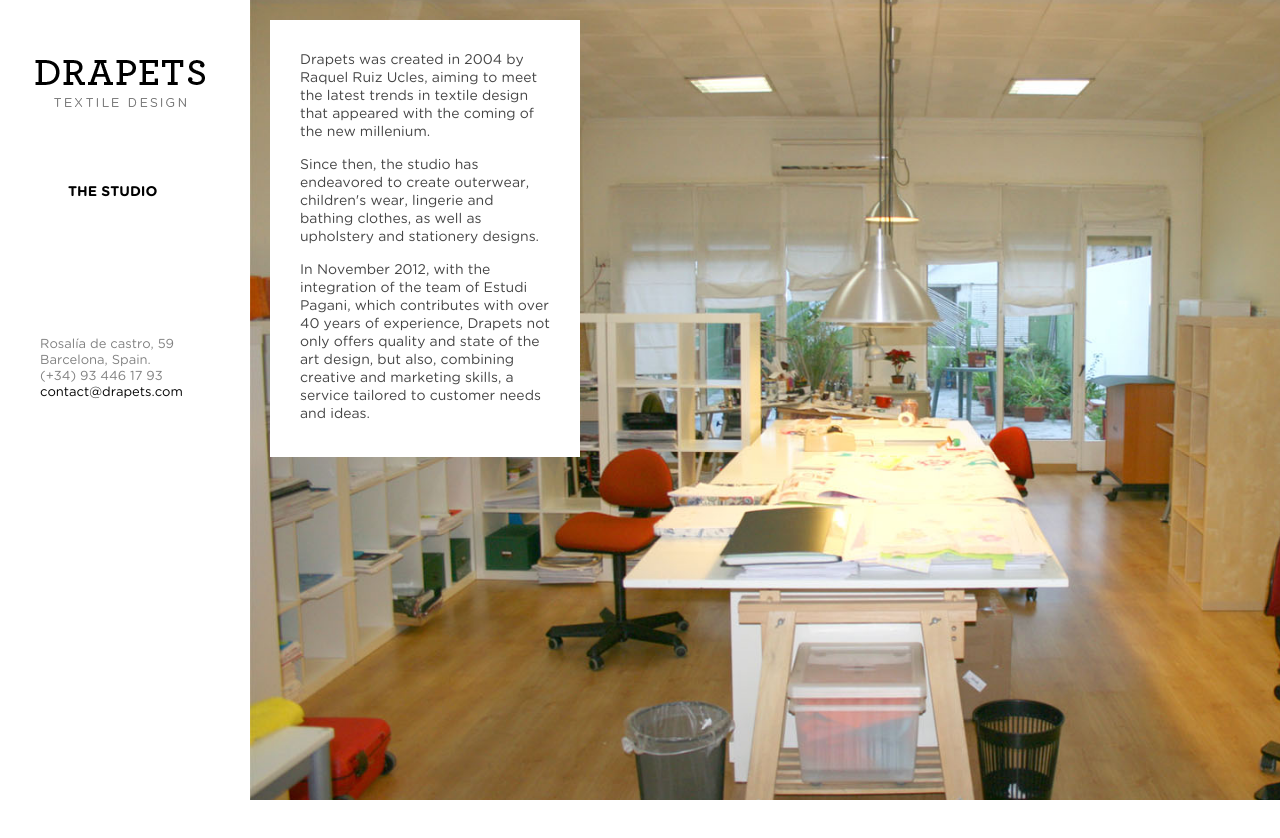
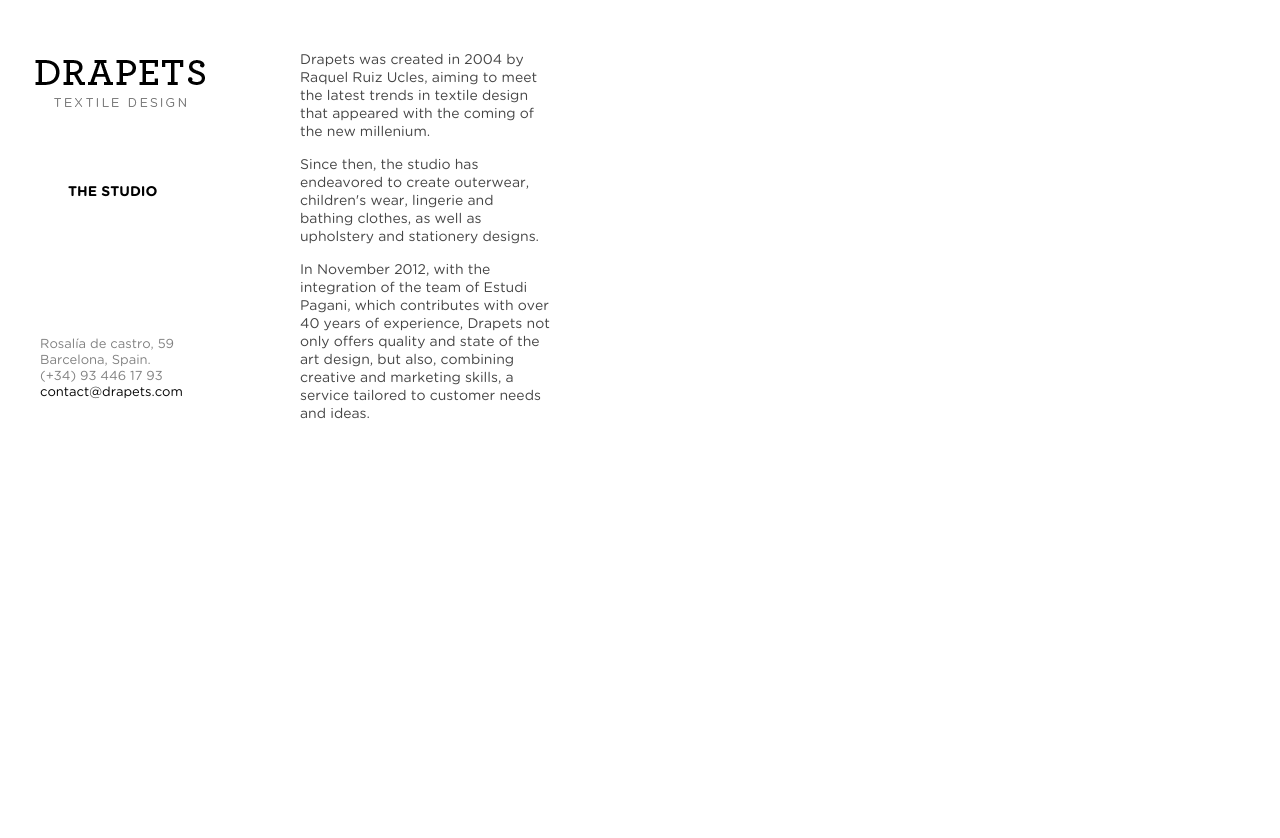
Before and after one commit to drapets/drapets.github.com, a plain HTML site: page index.html in a window 1280 px wide. Drawn offline with Linux system fonts and the light colour scheme.

Commit message:
Update index.html

```diff
--- a/index.html
+++ b/index.html
@@ -57,7 +57,7 @@
           <div style="background-image:url('./images/bkgs/baby-girl.jpg');" background="#ffffff" state="Hidden" class="img"></div>
           <div style="background-image:url('./images/bkgs/lil-girl.jpg');" background="#ffffff" state="Hidden" class="img"></div>-->
           <div class="studio">
-            <div style="background-image:url('./images/bkgs/studio.jpg');" background="#ffffff" state="Shown" class="img"></div>
+            <!--<div style="background-image:url('./images/bkgs/studio.jpg');" background="#ffffff" state="Shown" class="img"></div>-->
             <div class="text">
               <p>Drapets was created in 2004 by Raquel Ruiz Ucles, aiming to meet the latest trends in textile design that appeared with the coming of the new millenium.</p>
               <p>Since then, the studio has endeavored to create outerwear, children's wear, lingerie and bathing clothes, as well as upholstery and stationery designs.</p>
```
